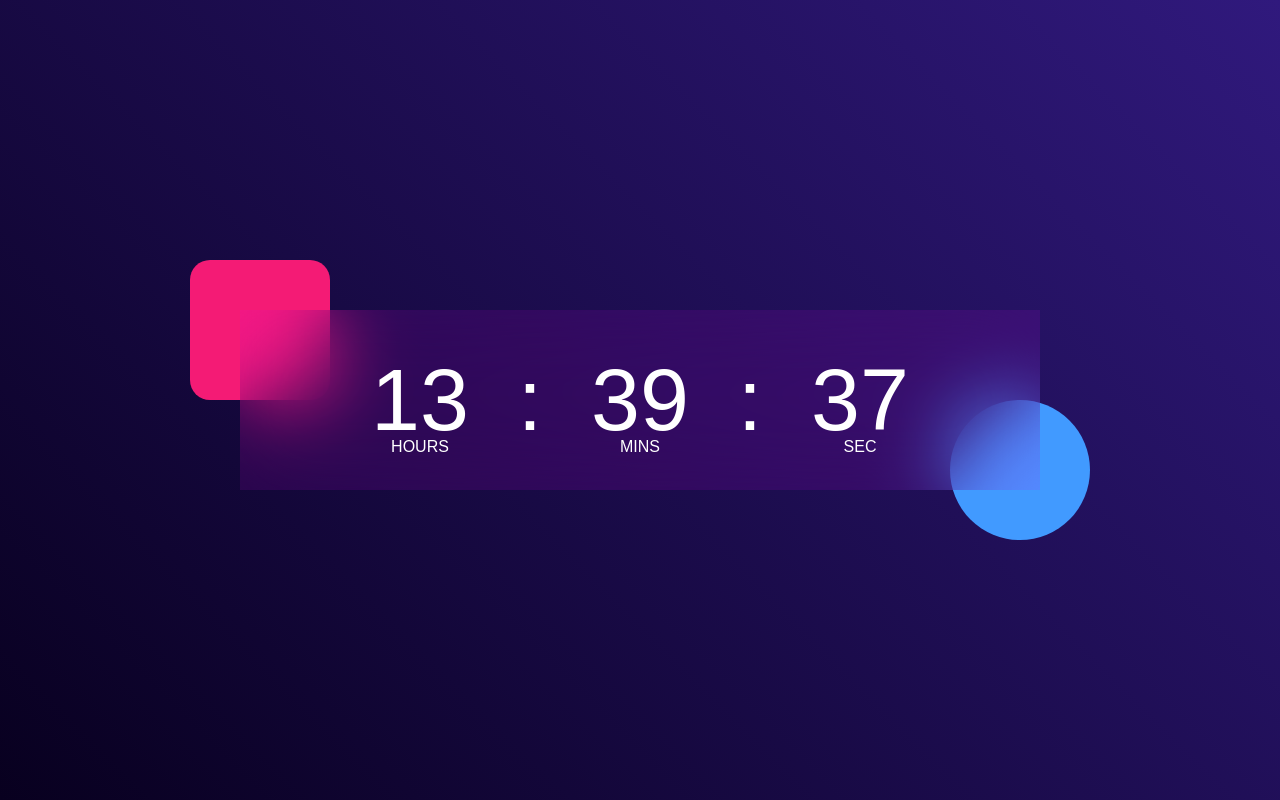
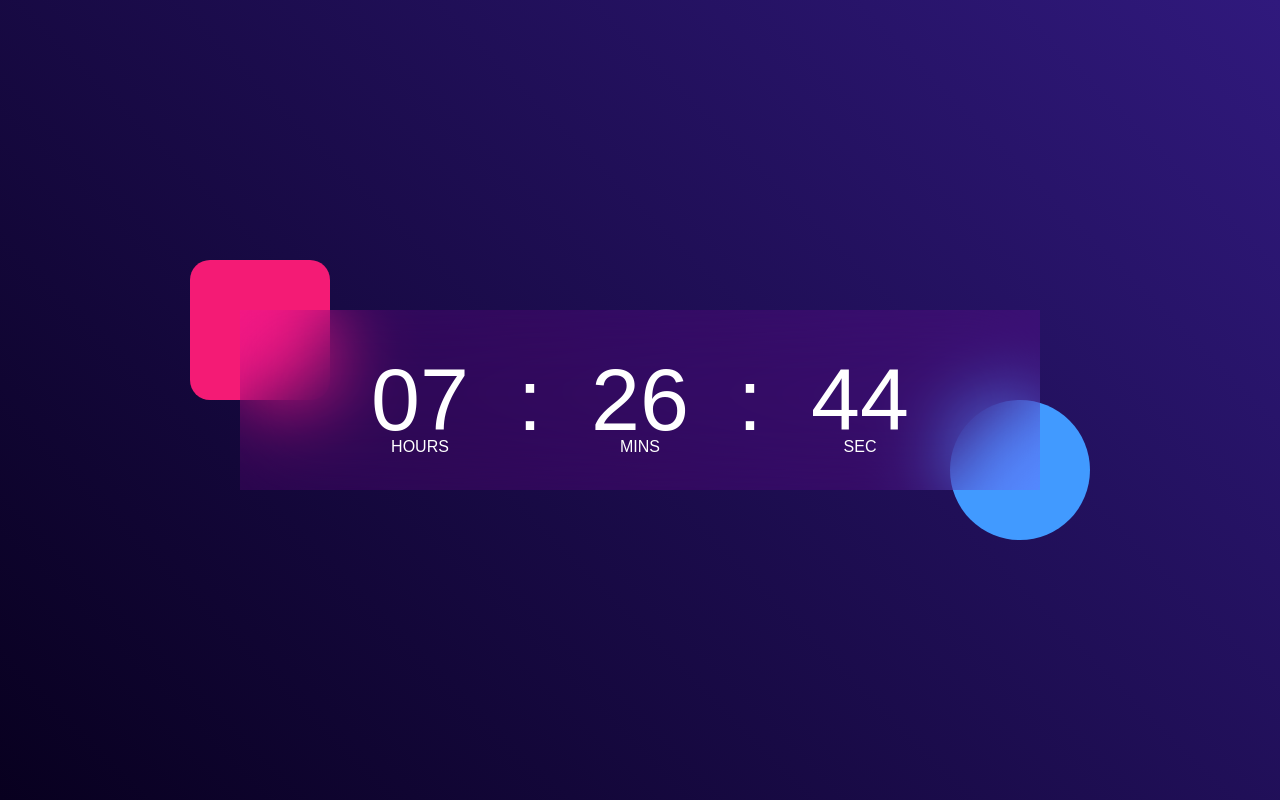
Before and after one commit to HariVignesh18/Digital-Clock, a plain HTML site: page index.html in a window 1280 px wide. Drawn offline with Linux system fonts and the light colour scheme.

Commit message:
Update index.html

```diff
--- a/index.html
+++ b/index.html
@@ -14,27 +14,14 @@
   <div class='hero'>
     <div class='container'>
       <div class='clock'>
-        <span id='hour'>00</span>
+        <span id='hour'>07</span>
         <span>:</span>
-        <span id='minute'>00</span>
+        <span id='minute'>26</span>
         <span>:</span>
-        <span id='second'>00</span>
+        <span id='second'>44</span>
       </div>
     </div>
   </div>
-  <script>
-    let hrs = document.getElementById('hour');
-    let min = document.getElementById('minute');
-    let sec = document.getElementById('second');
-
-    setInterval(()=>{
-    let currentTime = new Date();
-
-    hour.innerHTML = (currentTime.getHours()<10?"0":"")+currentTime.getHours();
-    minute.innerHTML = (currentTime.getMinutes()<10?"0":"")+currentTime.getMinutes();
-    second.innerHTML = (currentTime.getSeconds()<10?"0":"")+currentTime.getSeconds();
-    },1000)
-  </script>
 </body>
 
 </html>
```
